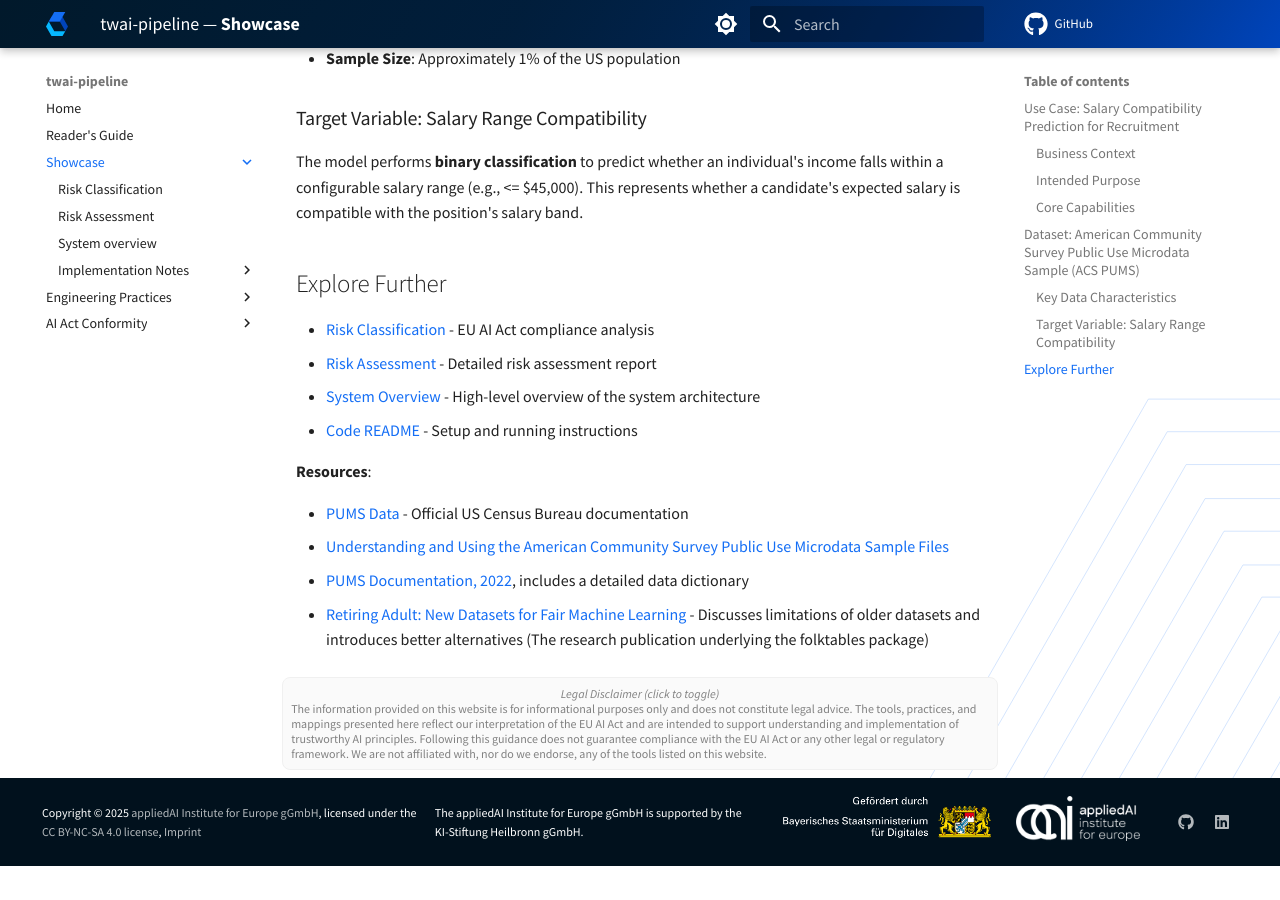
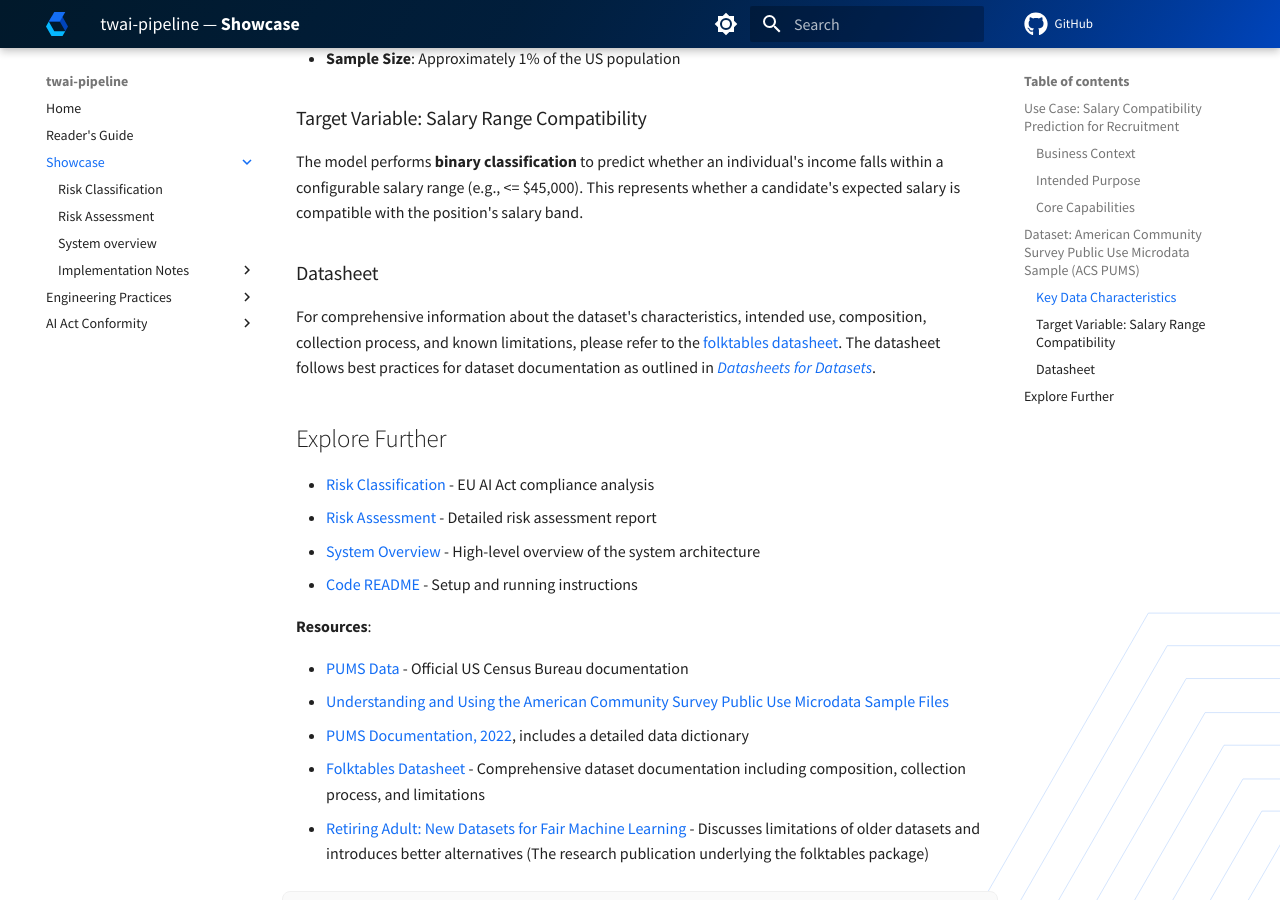
Before and after one commit to aai-institute/practical-ai-act, an MkDocs documentation site: the page built from docs/showcase/index.md, in a window 1280 px wide and 900 px high, scrolled down 2341 px. Built offline with MkDocs 1.6.1 and Material for MkDocs 9.7.7, drawn with Linux system fonts in a browser that asks for light colours; plug-ins that fetch from the network failed and are left out; comment, search, counter and statistics services are not loaded; the version menu is left out; before the commit the page ends 3207 px from its top, so only the background shows below that.

Commit message:
docs: Add subsection about datasheeet to dataset section on showcase page

```diff
--- a/docs/showcase/index.md
+++ b/docs/showcase/index.md
@@ -79,6 +79,11 @@ the software package [folktables](https://github.com/socialfoundations/folktable
 The model performs **binary classification** to predict whether an individual's income falls within a configurable salary range (e.g., <= $45,000).
 This represents whether a candidate's expected salary is compatible with the position's salary band.
 
+### Datasheet
+
+For comprehensive information about the dataset's characteristics, intended use, composition, collection process, and known limitations, please refer to the [folktables datasheet](https://github.com/socialfoundations/folktables/blob/main/datasheet.md).
+The datasheet follows best practices for dataset documentation as outlined in [_Datasheets for Datasets_](https://arxiv.org/abs/1803.09010).
+
 ## Explore Further
 
 -   [Risk Classification](risk-classification.md) - EU AI Act compliance analysis
@@ -93,4 +98,5 @@ This represents whether a candidate's expected salary is compatible with the pos
 Community Survey Public Use Microdata
 Sample Files](https://www.census.gov/content/dam/Census/library/publications/2021/acs/acs_pums_handbook_2021.pdf)
 -   [PUMS Documentation, 2022](https://www.census.gov/programs-surveys/acs/microdata/documentation.2022.html#list-tab-1370939201), includes a detailed data dictionary
+-   [Folktables Datasheet](https://github.com/socialfoundations/folktables/blob/main/datasheet.md) - Comprehensive dataset documentation including composition, collection process, and limitations
 -   [Retiring Adult: New Datasets for Fair Machine Learning](https://arxiv.org/pdf/2108.04884) - Discusses limitations of older datasets and introduces better alternatives (The research publication underlying the folktables package)
```
